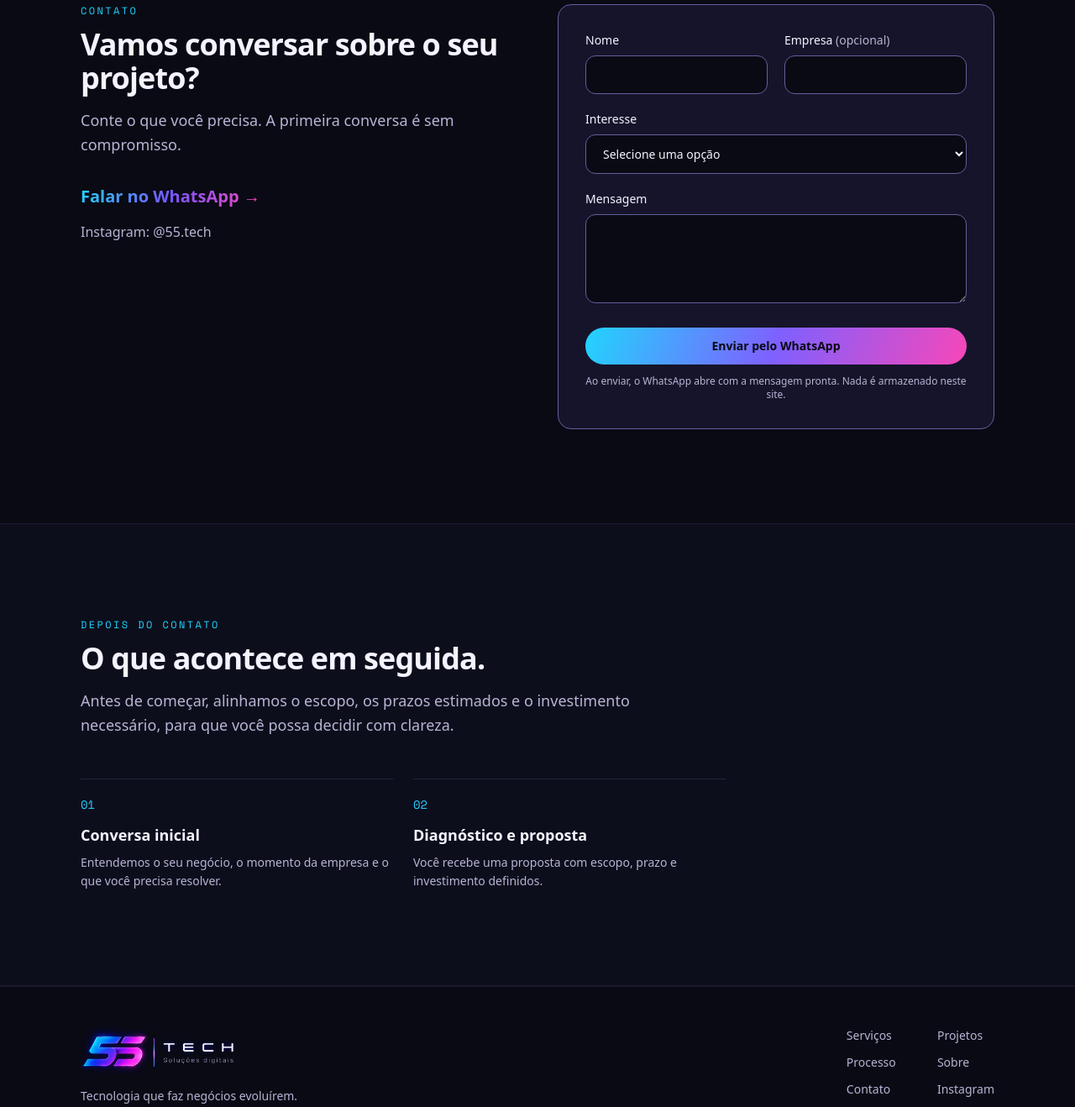
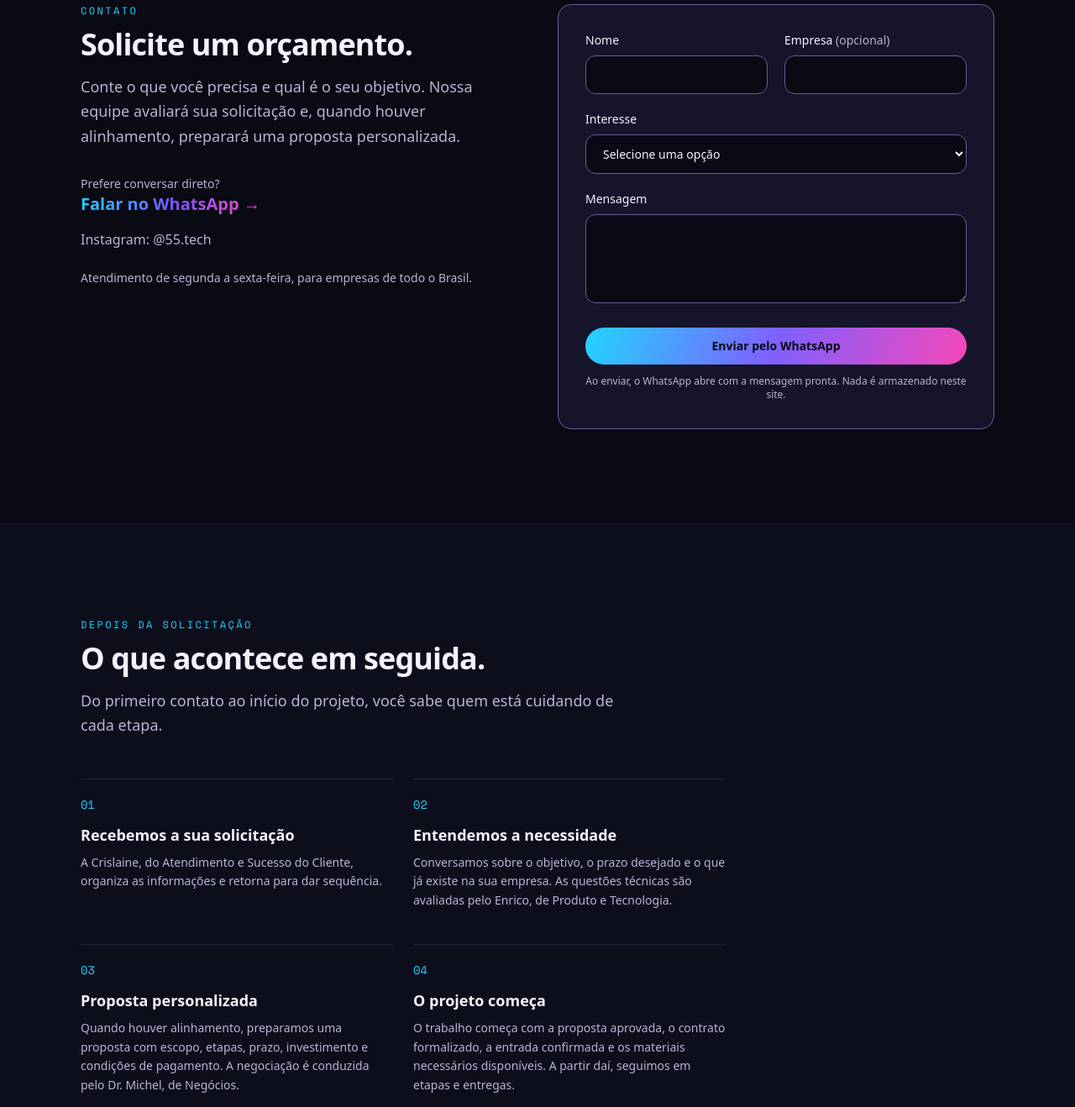
Before and after one commit to EnricoMendes55/55-Tech, an Astro site: page /55-Tech/contato in a window 1280 px wide. Shown: the part 160-1478 px from the top of the page at 84% size. Built offline with nearby package versions, Linux system fonts and the light colour scheme; Astro itself is replaced by a stand-in of ours; a web font is replaced by a local one.

Commit message:
Atualiza os textos de contato e o pós-contato da página de contato
- Bloco final e seção de contato da home: pedem a necessidade e o
  objetivo (T-06, T-08).
- /contato/: título "Solicite um orçamento.", descrição e descrição
  para buscadores sem prometer proposta a toda solicitação (T-09, T-10).
- "O que acontece em seguida": quatro etapas com os cargos oficiais
  da equipe, do pedido ao início do projeto (T-11, T-30).
- Canais: "Prefere conversar direto?" e o atendimento de segunda a
  sexta-feira, sem horário (T-31).

Co-Authored-By: Claude Opus 5.5 <noreply@anthropic.com>

```diff
--- a/src/components/CallToAction.astro
+++ b/src/components/CallToAction.astro
@@ -16,7 +16,7 @@ const directContact = getDirectContact(await getPageName(Astro.url.pathname));
       Vamos conversar sobre o seu projeto?
     </h2>
     <p class="mt-4 max-w-2xl text-lg leading-relaxed text-muted">
-      Conte o que você precisa. A primeira conversa é sem compromisso.
+      Conte o que você precisa e qual é o seu objetivo. A primeira conversa é sem compromisso.
     </p>
     <div class="mt-8 flex flex-wrap gap-4">
       <Button href={getQuoteHref()} event={quoteRequest.event}>
--- a/src/components/ContactChannels.astro
+++ b/src/components/ContactChannels.astro
@@ -1,7 +1,8 @@
 ---
-// Canais de contato: o principal em destaque, depois Instagram e e-mail quando houver.
+// Canais de contato: o principal em destaque, depois Instagram e e-mail quando houver, e os dias
+// de atendimento.
 import { site } from '../data/site';
-import { getDirectContact, instagramUrl } from '../utils/contact';
+import { directContactLead, getDirectContact, instagramUrl } from '../utils/contact';
 import { getPageName } from '../utils/pages';
 
 interface Props {
@@ -12,8 +13,11 @@ const { class: className } = Astro.props;
 const directContact = getDirectContact(await getPageName(Astro.url.pathname));
 ---
 
-<ul class:list={['space-y-4', className]}>
+<div class={className}>
+  <ul class="space-y-4">
     <li>
+      {/* A frase só faz sentido ao lado do formulário, que só existe com WhatsApp. */}
+      {site.whatsapp && <span class="block text-sm text-muted">{directContactLead}</span>}
       <a
         href={directContact.href}
         data-event={directContact.event}
@@ -49,3 +53,5 @@ const directContact = getDirectContact(await getPageName(Astro.url.pathname));
       </li>
     )}
   </ul>
+  <p class="mt-6 text-sm text-muted">{site.availability}</p>
+</div>
--- a/src/components/ProcessSteps.astro
+++ b/src/components/ProcessSteps.astro
@@ -1,18 +1,18 @@
 ---
-// Etapas do processo, numeradas. `limit` mostra só as primeiras (ex.: em /contato/).
-import { steps } from '../data/process';
+// Etapas numeradas. Sem `items`, mostra as etapas do processo (home e Quem somos).
+import { steps, type Step } from '../data/process';
 
 interface Props {
-  limit?: number;
+  /** Outra lista de etapas (ex.: `afterRequestSteps`, em /contato/). */
+  items?: Step[];
   class?: string;
 }
 
-const { limit, class: className } = Astro.props;
-const visibleSteps = limit ? steps.slice(0, limit) : steps;
+const { items = steps, class: className } = Astro.props;
 ---
 
 <ol class:list={['grid gap-x-6 gap-y-10 sm:grid-cols-2', className]}>
-  {visibleSteps.map((step, index) => (
+  {items.map((step, index) => (
     <li class="border-t border-surface pt-5">
       <p class="font-mono text-sm text-brand-gradient">{String(index + 1).padStart(2, '0')}</p>
       <h3 class="mt-3 font-display text-lg font-bold">{step.title}</h3>
--- a/src/components/sections/Contact.astro
+++ b/src/components/sections/Contact.astro
@@ -10,7 +10,7 @@ import ContactForm from '../ContactForm.astro';
     <SectionHeading
       eyebrow="Contato"
       title="Vamos conversar sobre o seu projeto?"
-      description="Conte o que você precisa. A primeira conversa é sem compromisso."
+      description="Conte o que você precisa e qual é o seu objetivo. A primeira conversa é sem compromisso."
     />
     <ContactChannels class="mt-8" />
   </div>
--- a/src/data/process.ts
+++ b/src/data/process.ts
@@ -1,6 +1,12 @@
-// Etapas da contratação e da entrega, e os formatos de trabalho.
+// Etapas da contratação e da entrega, os passos depois do pedido de orçamento e os formatos de
+// trabalho.
 
-export const steps = [
+export interface Step {
+  title: string;
+  description: string;
+}
+
+export const steps: Step[] = [
   {
     title: 'Conversa inicial',
     description: 'Entendemos o seu negócio, o momento da empresa e o que você precisa resolver.',
@@ -23,6 +29,30 @@ export const steps = [
   },
 ];
 
+/** "O que acontece em seguida", em /contato/: do pedido de orçamento ao início do projeto. */
+export const afterRequestSteps: Step[] = [
+  {
+    title: 'Recebemos a sua solicitação',
+    description:
+      'A Crislaine, do Atendimento e Sucesso do Cliente, organiza as informações e retorna para dar sequência.',
+  },
+  {
+    title: 'Entendemos a necessidade',
+    description:
+      'Conversamos sobre o objetivo, o prazo desejado e o que já existe na sua empresa. As questões técnicas são avaliadas pelo Enrico, de Produto e Tecnologia.',
+  },
+  {
+    title: 'Proposta personalizada',
+    description:
+      'Quando houver alinhamento, preparamos uma proposta com escopo, etapas, prazo, investimento e condições de pagamento. A negociação é conduzida pelo Dr. Michel, de Negócios.',
+  },
+  {
+    title: 'O projeto começa',
+    description:
+      'O trabalho começa com a proposta aprovada, o contrato formalizado, a entrada confirmada e os materiais necessários disponíveis. A partir daí, seguimos em etapas e entregas.',
+  },
+];
+
 export const workFormats = [
   {
     title: 'Projetos fechados',
--- a/src/data/site.ts
+++ b/src/data/site.ts
@@ -10,6 +10,8 @@ interface Site {
   email: string;
   /** Usuário do Instagram, sem @. */
   instagram: string;
+  /** Dias de atendimento e área de atuação, exibidos com os canais de contato. Sem horário. */
+  availability: string;
   /** ID de medição do GA4 (G-XXXXXXXXXX). Vazio = sem analytics e sem banner de cookies. */
   ga4Id: string;
 }
@@ -22,6 +24,7 @@ export const site: Site = {
   whatsapp: '5548991777530',
   email: '',
   instagram: '55.tech',
+  availability: 'Atendimento de segunda a sexta-feira, para empresas de todo o Brasil.',
   ga4Id: '',
 };
 
--- a/src/pages/contato.astro
+++ b/src/pages/contato.astro
@@ -8,11 +8,12 @@ import SectionHeading from '../components/ui/SectionHeading.astro';
 import ContactChannels from '../components/ContactChannels.astro';
 import ContactForm from '../components/ContactForm.astro';
 import ProcessSteps from '../components/ProcessSteps.astro';
+import { afterRequestSteps } from '../data/process';
 ---
 
 <BaseLayout
   title="Contato"
-  description="Fale com a 55 Tech pelo WhatsApp ou pelo formulário. Conte o que você precisa: a primeira conversa é sem compromisso."
+  description="Solicite um orçamento à 55 Tech: conte sua necessidade e seu objetivo. Avaliamos cada solicitação e, havendo alinhamento, preparamos uma proposta."
 >
   <Container class="pb-20 pt-10 sm:pb-28">
     <Breadcrumbs items={[{ label: 'Contato' }]} />
@@ -20,8 +21,8 @@ import ProcessSteps from '../components/ProcessSteps.astro';
       <div>
         <PageHeader
           eyebrow="Contato"
-          title="Vamos conversar sobre o seu projeto?"
-          description="Conte o que você precisa. A primeira conversa é sem compromisso."
+          title="Solicite um orçamento."
+          description="Conte o que você precisa e qual é o seu objetivo. Nossa equipe avaliará sua solicitação e, quando houver alinhamento, preparará uma proposta personalizada."
         />
         <ContactChannels class="mt-8" />
       </div>
@@ -34,10 +35,10 @@ import ProcessSteps from '../components/ProcessSteps.astro';
 
   <Section tone="alt">
     <SectionHeading
-      eyebrow="Depois do contato"
+      eyebrow="Depois da solicitação"
       title="O que acontece em seguida."
-      description="Antes de começar, alinhamos o escopo, os prazos estimados e o investimento necessário, para que você possa decidir com clareza."
+      description="Do primeiro contato ao início do projeto, você sabe quem está cuidando de cada etapa."
     />
-    <ProcessSteps limit={2} class="mt-12 max-w-3xl" />
+    <ProcessSteps items={afterRequestSteps} class="mt-12 max-w-3xl" />
   </Section>
 </BaseLayout>
--- a/src/utils/contact.ts
+++ b/src/utils/contact.ts
@@ -42,6 +42,9 @@ export function getDirectContact(pageName?: string): DirectContact {
   return whatsAppContact(`Olá! Vim pelo site da 55 Tech${origin} e gostaria de conversar.`);
 }
 
+/** Frase antes do contato direto, ao lado do formulário ("Prefere conversar direto?"). */
+export const directContactLead = 'Prefere conversar direto?';
+
 /** Contato direto com a mensagem do WhatsApp já citando o assunto (ex.: o nome do serviço). */
 export function getContactAbout(subject: string): DirectContact {
   if (!site.whatsapp) return instagramContact;
```
Lines whose indentation alone changed are shown as unchanged.
